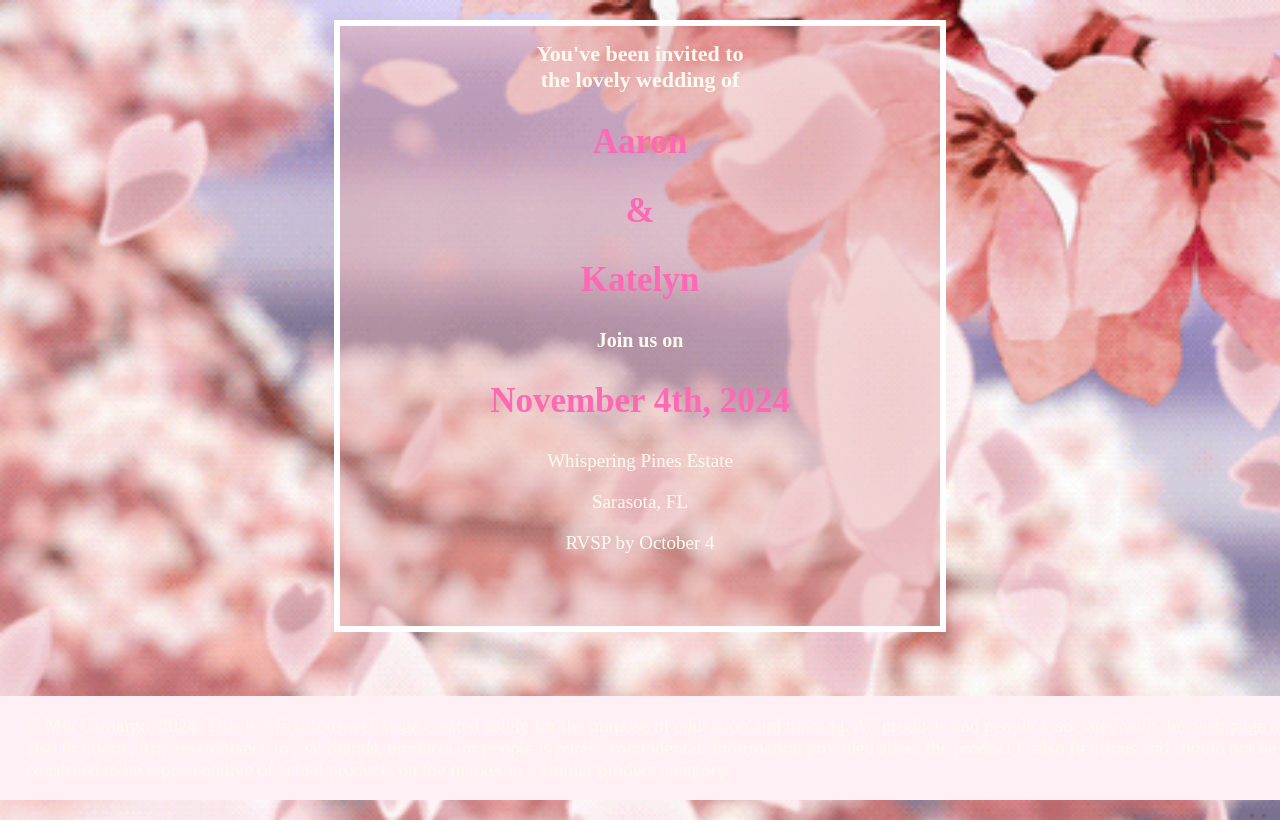
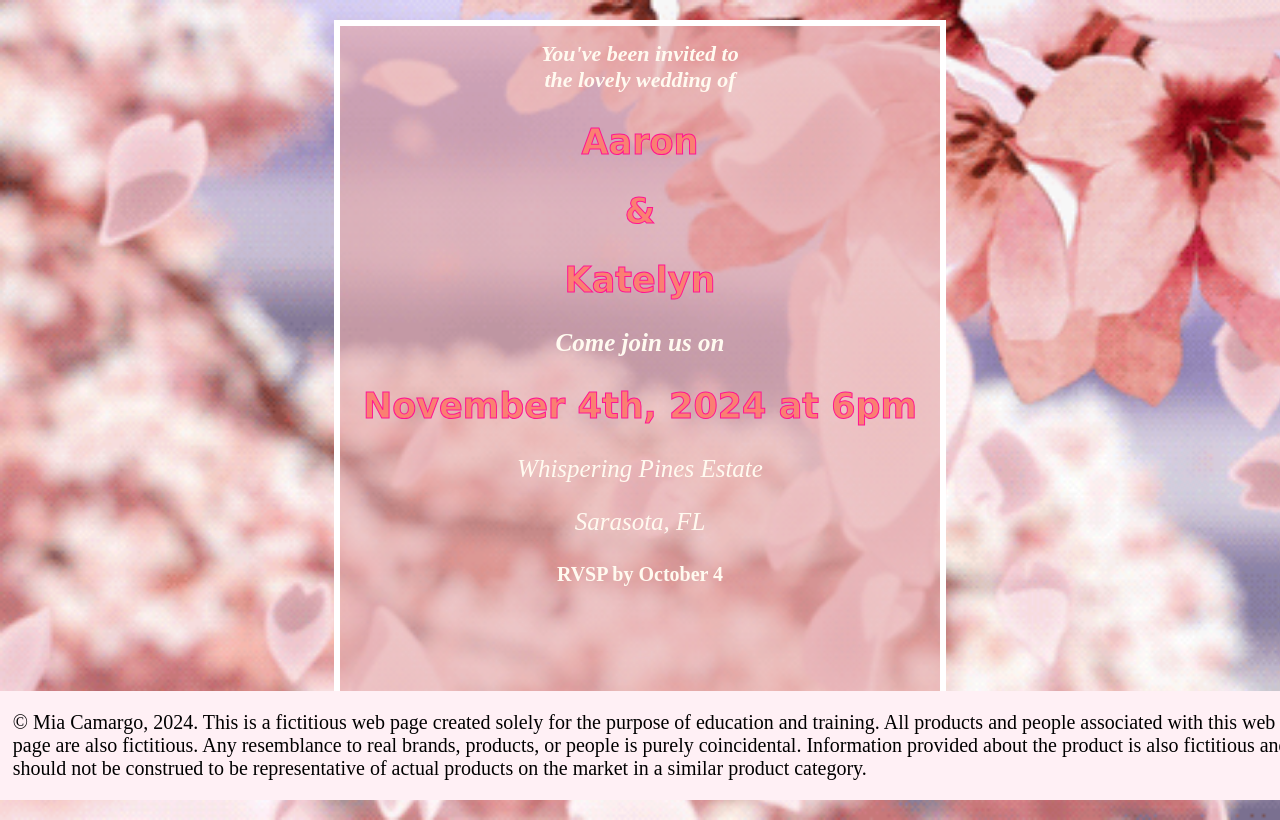
Before and after one commit to miacamargo001/portfolio, a plain HTML site: page gra1750p3MiaCamargo2024/index.html in a window 1280 px wide. Drawn offline with Linux system fonts and the light colour scheme; a web font is replaced by a local one.

Commit message:
Add files via upload

```diff
--- a/gra1750p3MiaCamargo2024/index.html
+++ b/gra1750p3MiaCamargo2024/index.html
@@ -3,6 +3,9 @@
 <head>
 <meta charset="UTF-8">
 <title>Online Wedding Invitation | Mia Camargo, 2024</title>
+<link rel="preconnect" href="https://fonts.googleapis.com">
+<link rel="preconnect" href="https://fonts.gstatic.com" crossorigin>
+<link href="https://fonts.googleapis.com/css2?family=Playwrite+AU+NSW:wght@100..400&display=swap" rel="stylesheet">
 <style>
 	body {
 		background-image: url("background1.gif");
@@ -14,9 +17,9 @@
 		}
 	wrapper {
 		width:600px;
-		height:600px;
+		height:700px;
 		margin:20px auto;
-		background-color:rgba(229,171,172,.45);
+		background-color:rgba(229,171,172,.65);
 		border: 6px solid white;
 		display: block;
 		text-align: center;
@@ -24,17 +27,28 @@
 	h1 {
 		font-size: 22px;
 		color:floralwhite;
+		font-style:italic
 	}
 	h2 {
 		font-size: 35px;
 		color: hotpink;
+		font-family: "Playwrite AU NSW", cursive;
+		-webkit-text-fill-color: salmon;
+		-webkit-text-stroke-width: 1px;
+		-webkit-text-stroke-color:deeppink;
 	}
 	h3 {
+		font-size: 25px;
+	    color:floralwhite;
+		font-style:italic
+	}
+	h4 {
 		font-size: 20px;
-	    color:floralwhite;
+		color:floralwhite;
 	}
 	p {
-		font-size: 19px;
+		font-size: 25px;
+		font-style:italic;
 		color:floralwhite;
 
 	}
@@ -43,7 +57,12 @@
 		width:100%;
 		position:fixed;
 		bottom:0;
-		padding:0 2%;
+		padding:0 1%;
+	}
+	footer p {
+		color:black;
+		font-size:20px;
+		font-style:normal
 	}
 </style>
 </head>
@@ -54,11 +73,11 @@
 <h2>Aaron</h2>
 <h2> & </h2>
 <h2>Katelyn</h2>
-<h3>Join us on</h3>
-<h2>November 4th, 2024</h2>
+<h3>Come join us on</h3>
+<h2>November 4th, 2024 at 6pm</h2>
 <p>Whispering Pines Estate</p>
 <p>Sarasota, FL</p>
-<p>RVSP by October 4</p>
+<h4>RVSP by October 4</h4>
 	</wrapper>
 </body>
 <footer><p>© Mia Camargo, 2024. This is a fictitious web page created solely for the purpose of education and training. All products and people associated with this web page are also fictitious. Any resemblance to real brands, products, or people is purely coincidental. Information provided about the product is also fictitious and should not be construed to be representative of actual products on the market in a similar product category.</p></footer>
```
